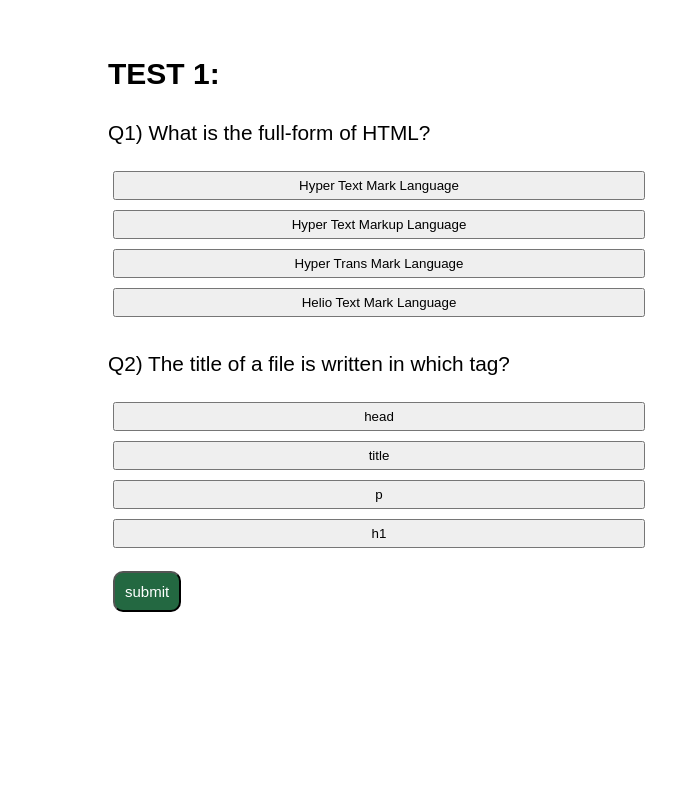
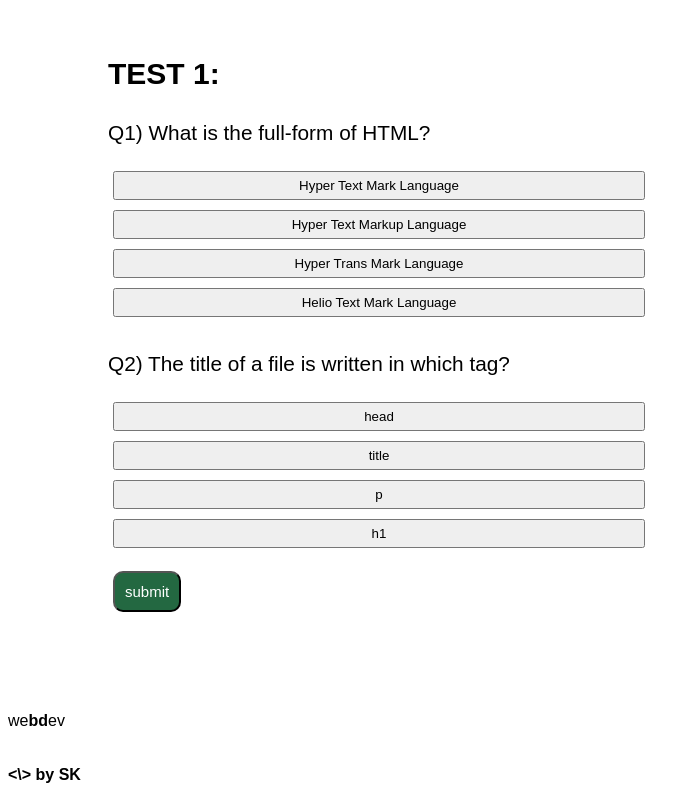
Before and after one commit to shubhamkshatriya25/Progate-Webathone, a plain HTML site: page layout/htmllearn.html in a window 1280 px wide. Shown: the part 1697-2497 px from the top of the page, without its empty margins (0-700 px from the left). Before the commit the page ends 2409 px from the top, so only its background shows below. Drawn offline with Linux system fonts and the light colour scheme.

Commit message:
Update htmllearn.html

```diff
--- a/layout/htmllearn.html
+++ b/layout/htmllearn.html
@@ -77,6 +77,12 @@
              <input type="button" name="result" value="submit" onclick="checkk()" class="cc">
         </form>
     </div>
+    <section id="footer">
+        <p class="footer-logo">we<b>bd</b>ev</p>
+        <p style="padding-top: 20px; font-weight: bold;">
+            <\> by SK
+        </p>
+    </section>
     <script src="../js/sss.js"> </script>
 </body>
 </html>
```
